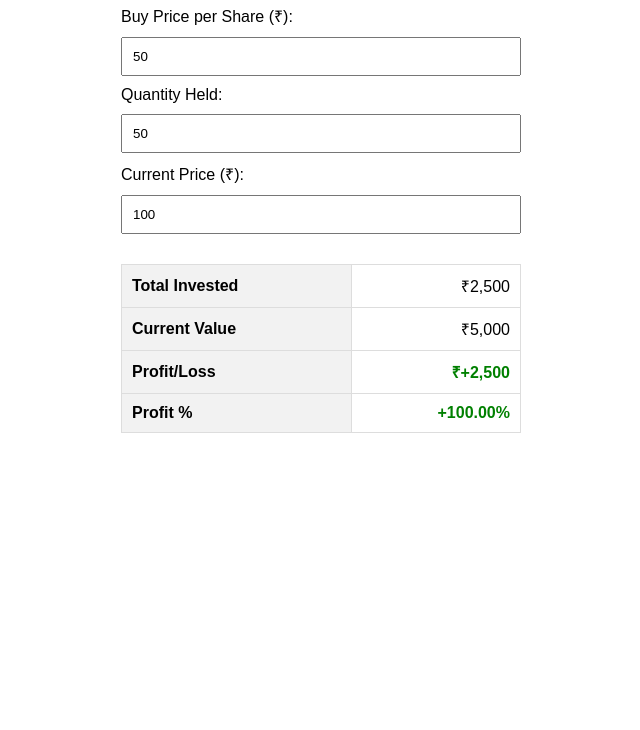
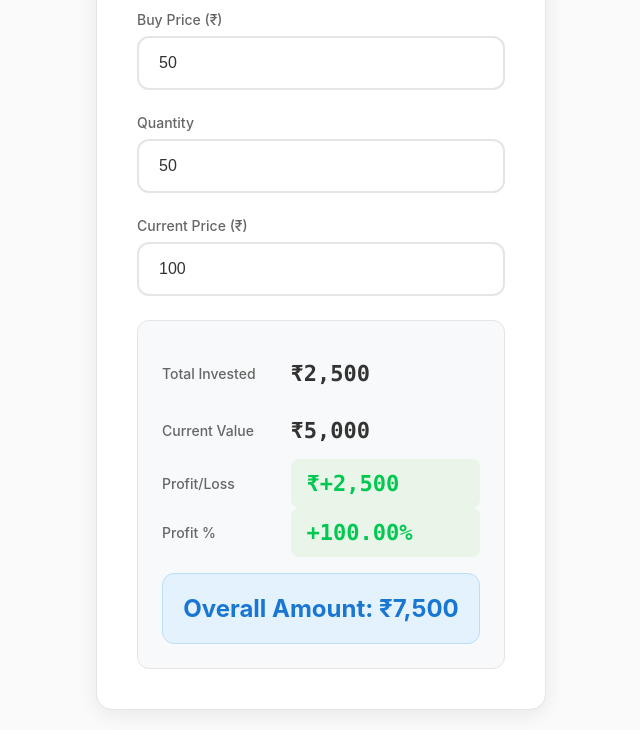
Before and after one commit to bharatnivas/Stock-Profit-Calculator, a plain HTML site: page index.html in a window 1280 px wide. Shown: the part 133-863 px from the top of the page, without its empty margins (319-959 px from the left). Before the commit the page ends 800 px from the top, so only its background shows below. Drawn offline with Linux system fonts and the light colour scheme.

Commit message:
index.html
updated css

```diff
--- a/index.html
+++ b/index.html
@@ -3,27 +3,195 @@
 <head>
     <title>Stock Calculator</title>
     <style>
-        body { font-family: Arial; max-width: 400px; margin: 50px auto; padding: 20px; }
-        input { width: 100%; padding: 10px; margin: 10px 0; box-sizing: border-box; }
-        table { width: 100%; border-collapse: collapse; margin-top: 20px; }
-        th, td { border: 1px solid #ddd; padding: 10px; text-align: right; }
-        th { background: #f2f2f2; text-align: left; }
-        .profit { color: green; font-weight: bold; }
-        .loss { color: red; font-weight: bold; }
+        * {
+            margin: 0;
+            padding: 0;
+            box-sizing: border-box;
+        }
+
+        body {
+            font-family: -apple-system, BlinkMacSystemFont, 'Segoe UI', Roboto, sans-serif;
+            background: #fafafa;
+            min-height: 100vh;
+            display: flex;
+            align-items: center;
+            justify-content: center;
+            padding: 20px;
+        }
+
+        .container {
+            background: #ffffff;
+            border-radius: 16px;
+            padding: 40px;
+            max-width: 450px;
+            width: 100%;
+            box-shadow: 0 4px 20px rgba(0,0,0,0.08);
+            border: 1px solid #e5e5e5;
+        }
+
+        h2 {
+            text-align: center;
+            color: #333;
+            font-size: 28px;
+            font-weight: 600;
+            margin-bottom: 32px;
+            padding-bottom: 16px;
+            border-bottom: 1px solid #e5e5e5;
+        }
+
+        .input-group {
+            margin-bottom: 24px;
+            position: relative;
+        }
+
+        label {
+            display: block;
+            color: #666;
+            font-size: 14px;
+            font-weight: 500;
+            margin-bottom: 8px;
+        }
+
+        input {
+            width: 100%;
+            padding: 16px 20px;
+            border: 2px solid #e5e5e5;
+            border-radius: 12px;
+            font-size: 16px;
+            background: #fff;
+            color: #333;
+            transition: all 0.2s ease;
+        }
+
+        input:focus {
+            outline: none;
+            border-color: #4285f4;
+            box-shadow: 0 0 0 3px rgba(66, 133, 244, 0.1);
+        }
+
+        .results-card {
+            background: #f8f9fa;
+            border: 1px solid #e5e5e5;
+            border-radius: 12px;
+            padding: 24px;
+            margin-top: 24px;
+        }
+
+        table {
+            width: 100%;
+            border-collapse: collapse;
+        }
+
+        th {
+            color: #666;
+            font-weight: 500;
+            font-size: 14px;
+            padding: 12px 0;
+            text-align: left;
+        }
+
+        td {
+            padding: 16px 0;
+            font-size: 22px;
+            font-weight: 700;
+            font-family: 'SF Mono', Monaco, monospace;
+            color: #333;
+        }
+
+        .profit {
+            color: #00c851 !important;
+            background: #e8f5e8;
+            padding: 12px 16px;
+            border-radius: 8px;
+            margin-top: 8px;
+        }
+
+        .loss {
+            color: #d93025 !important;
+            background: #fce8e6;
+            padding: 12px 16px;
+            border-radius: 8px;
+            margin-top: 8px;
+        }
+
+        .overall {
+            background: #e3f2fd;
+            border: 1px solid #bbdefb;
+            border-radius: 12px;
+            padding: 20px;
+            margin-top: 16px;
+            text-align: center;
+        }
+
+        .overall strong {
+            font-size: 24px;
+            color: #1976d2;
+            font-weight: 700;
+        }
+
+        .checkbox-group {
+            margin: 24px 0;
+            display: flex;
+            align-items: center;
+            gap: 12px;
+        }
+
+        input[type="checkbox"] {
+            width: auto;
+            margin: 0;
+        }
+
+        @media (max-width: 480px) {
+            .container {
+                margin: 10px;
+                padding: 32px 24px;
+            }
+        }
     </style>
 </head>
 <body>
-    <h2>Stock Profit Calculator</h2>
-    <label>Buy Price per Share (₹): <input type="number" id="buyPrice" value="50" step="0.01"></label>
-    <label>Quantity Held: <input type="number" id="quantity" value="50"></label>
-    <label>Current Price (₹): <input type="number" id="currentPrice" value="100" step="0.01"></label>
+    <div class="container">
+        <h2>Stock Calculator</h2>
 
-    <table>
-        <tr><th>Total Invested</th><td id="invested">₹2,500</td></tr>
-        <tr><th>Current Value</th><td id="currentValue">₹5,000</td></tr>
-        <tr><th>Profit/Loss</th><td id="profit">₹+2,500</td></tr>
-        <tr><th>Profit %</th><td id="profitPct">+100%</td></tr>
-    </table>
+        <div class="input-group">
+            <label>Buy Price (₹)</label>
+            <input type="number" id="buyPrice" value="50" step="0.01">
+        </div>
+
+        <div class="input-group">
+            <label>Quantity</label>
+            <input type="number" id="quantity" value="50">
+        </div>
+
+        <div class="input-group">
+            <label>Current Price (₹)</label>
+            <input type="number" id="currentPrice" value="100" step="0.01">
+        </div>
+
+        <div class="results-card">
+            <table>
+                <tr>
+                    <th>Total Invested</th>
+                    <td id="invested">₹2,500</td>
+                </tr>
+                <tr>
+                    <th>Current Value</th>
+                    <td id="currentValue">₹5,000</td>
+                </tr>
+                <tr>
+                    <th>Profit/Loss</th>
+                    <td id="profit">₹+2,500</td>
+                </tr>
+                <tr>
+                    <th>Profit %</th>
+                    <td id="profitPct">+100%</td>
+                </tr>
+            </table>
+            <div id="overall" class="overall">
+                <strong>Overall Amount: <span id="overallAmt">₹7,500</span></strong>
+            </div>
+        </div>
+    </div>
 
     <script>
         function calculate() {
@@ -31,29 +199,32 @@
             const quantity = parseInt(document.getElementById('quantity').value) || 0;
             const currentPrice = parseFloat(document.getElementById('currentPrice').value) || 0;
 
-            const invested = (buyPrice * quantity).toLocaleString('en-IN', {maximumFractionDigits: 0});
-            const currentValue = (currentPrice * quantity).toLocaleString('en-IN', {maximumFractionDigits: 0});
-            const profitAmt = currentPrice - buyPrice;
-            const profit = (profitAmt * quantity).toLocaleString('en-IN', {maximumFractionDigits: 0});
-            const profitPercent = ((profitAmt / buyPrice) * 100).toFixed(2);
+            const invested = (buyPrice * quantity).toLocaleString('en-IN');
+            const currentValue = (currentPrice * quantity).toLocaleString('en-IN');
+            const profitAmt = (currentPrice - buyPrice) * quantity;
+            const profit = profitAmt.toLocaleString('en-IN');
+            const profitPercent = buyPrice > 0 ? ((currentPrice - buyPrice) / buyPrice * 100).toFixed(2) : '0.00';
+            const overallAmount = (buyPrice * quantity) + (currentPrice * quantity);
+            const overallFormatted = overallAmount.toLocaleString('en-IN');
 
             document.getElementById('invested').textContent = `₹${invested}`;
             document.getElementById('currentValue').textContent = `₹${currentValue}`;
 
             const profitEl = document.getElementById('profit');
-            profitEl.textContent = `₹${profitAmt >= 0 ? '+' : ''}${profit}`;
+            profitEl.innerHTML = `₹${profitAmt >= 0 ? '+' : ''}${profit}`;
             profitEl.className = profitAmt >= 0 ? 'profit' : 'loss';
 
             const pctEl = document.getElementById('profitPct');
-            pctEl.textContent = `${profitAmt >= 0 ? '+' : ''}${profitPercent}%`;
+            pctEl.innerHTML = `${profitAmt >= 0 ? '+' : ''}${profitPercent}%`;
             pctEl.className = profitAmt >= 0 ? 'profit' : 'loss';
+
+            document.getElementById('overallAmt').textContent = `₹${overallFormatted}`;
         }
 
-        // Auto-calculate on input
-        document.getElementById('buyPrice').addEventListener('input', calculate);
-        document.getElementById('quantity').addEventListener('input', calculate);
-        document.getElementById('currentPrice').addEventListener('input', calculate);
-        calculate(); // Initial calc
+        ['buyPrice', 'quantity', 'currentPrice'].forEach(id => {
+            document.getElementById(id).addEventListener('input', calculate);
+        });
+        calculate();
     </script>
 </body>
 </html>
```
